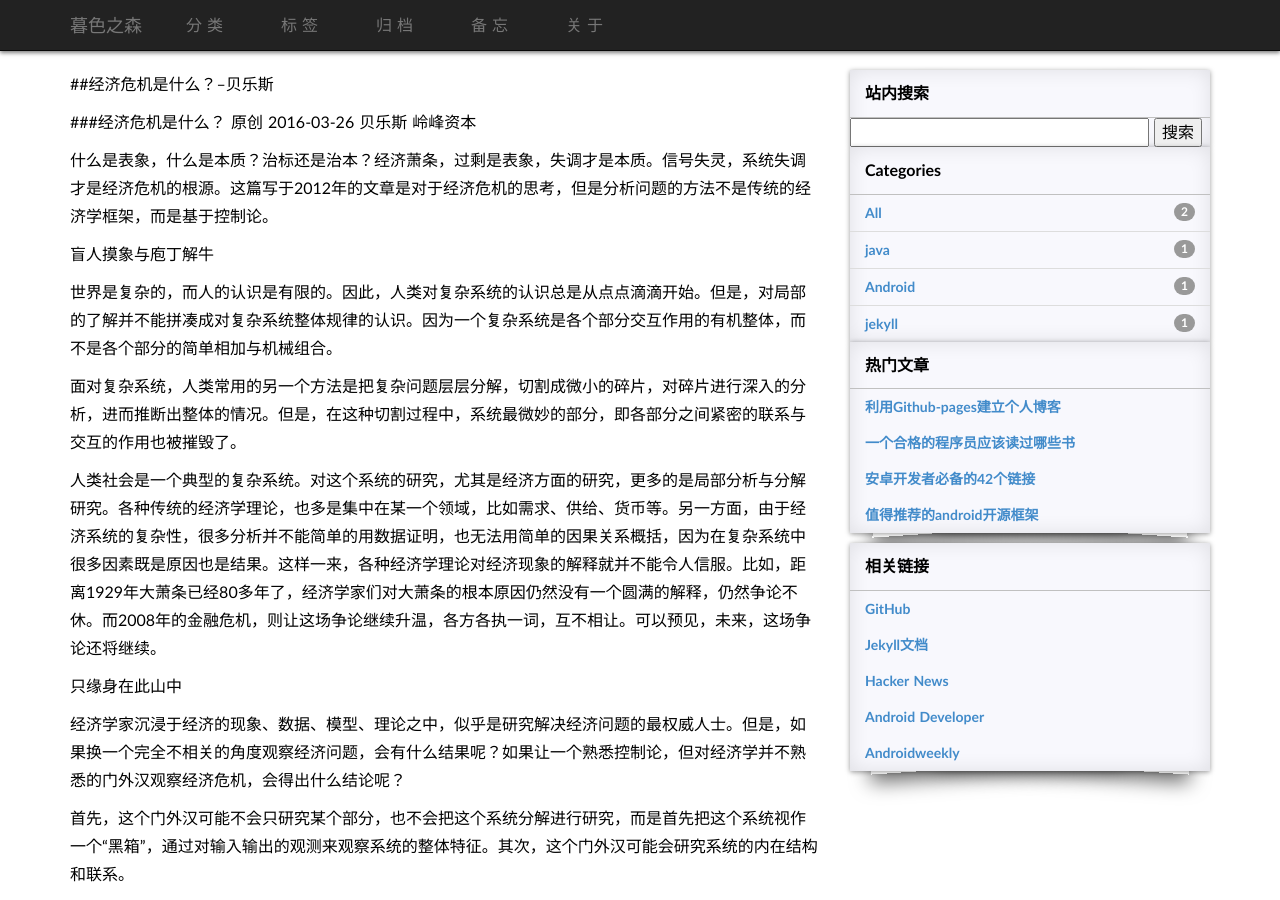
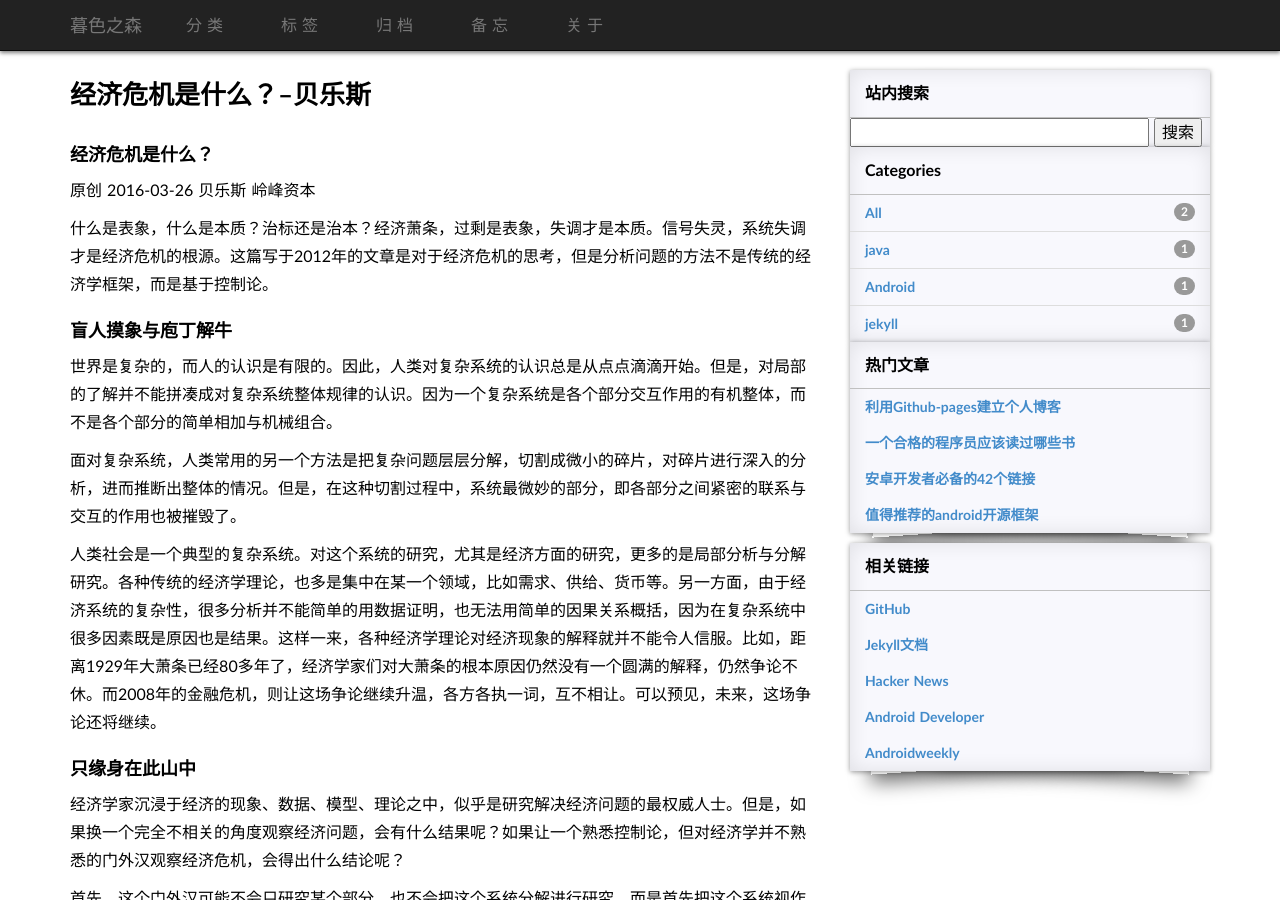
Before and after one commit to zhaoyan1994/timeMagician, a Jekyll site: the page built from faqs.md, in a window 1280 px wide and 900 px high. Built offline with Jekyll 4.4.1, drawn with Linux system fonts in a browser that asks for light colours; some web fonts are replaced; comment, search, counter and statistics services are not loaded.

Commit message:
2016-10-18-15:46

```diff
--- a/faqs.md
+++ b/faqs.md
@@ -2,15 +2,15 @@
 layout: default
 title: "备忘：Faqs"
 ---
-##经济危机是什么？--贝乐斯
+## 经济危机是什么？--贝乐斯
 
-###经济危机是什么？
+### 经济危机是什么？
 原创 2016-03-26 贝乐斯 岭峰资本
 
 什么是表象，什么是本质？治标还是治本？经济萧条，过剩是表象，失调才是本质。信号失灵，系统失调才是经济危机的根源。这篇写于2012年的文章是对于经济危机的思考，但是分析问题的方法不是传统的经济学框架，而是基于控制论。
 
 
-盲人摸象与庖丁解牛
+### 盲人摸象与庖丁解牛
 
 世界是复杂的，而人的认识是有限的。因此，人类对复杂系统的认识总是从点点滴滴开始。但是，对局部的了解并不能拼凑成对复杂系统整体规律的认识。因为一个复杂系统是各个部分交互作用的有机整体，而不是各个部分的简单相加与机械组合。
 
@@ -21,7 +21,7 @@ title: "备忘：Faqs"
 人类社会是一个典型的复杂系统。对这个系统的研究，尤其是经济方面的研究，更多的是局部分析与分解研究。各种传统的经济学理论，也多是集中在某一个领域，比如需求、供给、货币等。另一方面，由于经济系统的复杂性，很多分析并不能简单的用数据证明，也无法用简单的因果关系概括，因为在复杂系统中很多因素既是原因也是结果。这样一来，各种经济学理论对经济现象的解释就并不能令人信服。比如，距离1929年大萧条已经80多年了，经济学家们对大萧条的根本原因仍然没有一个圆满的解释，仍然争论不休。而2008年的金融危机，则让这场争论继续升温，各方各执一词，互不相让。可以预见，未来，这场争论还将继续。
 
 
-只缘身在此山中
+### 只缘身在此山中
 
 经济学家沉浸于经济的现象、数据、模型、理论之中，似乎是研究解决经济问题的最权威人士。但是，如果换一个完全不相关的角度观察经济问题，会有什么结果呢？如果让一个熟悉控制论，但对经济学并不熟悉的门外汉观察经济危机，会得出什么结论呢？
 
@@ -32,7 +32,7 @@ title: "备忘：Faqs"
 周期性发生的经济危机，从系统控制的角度看，是一种周期性的震荡。如果在没有外部输入扰动的情况下，一个系统进入周期性的震荡，那么这个系统很有可能存在正反馈。这种震荡来自于系统内在的结构，而不是输入输出的变化。那些强调系统某个参数变化（需求不足？供给过度？投资不足？信贷扩张？信用收缩？）造成整个系统震荡的说法是错误的。而主张切断所有反馈，改为开环计划控制的理论则更加有害。为了研究系统的周期震荡，必须研究系统的结构，找到系统内部的正反馈机制。
 
 
-正反馈与负反馈
+### 正反馈与负反馈
 
 什么是正反馈？唱卡拉OK时，把话筒放到扩音喇叭前，会听到一声刺耳的啸叫。这就是正反馈。输出反馈回输入，再由输入放大到输出。如此循环往复，不断震荡增加，直到系统崩溃。一个存在着强烈正反馈的系统，是不平衡、不稳定、不可持续的。从卡拉OK的啸叫到原子弹的爆炸，正反馈无处不在，是一种强大却不稳定的机制。
 
@@ -40,7 +40,7 @@ title: "备忘：Faqs"
 为了让一个系统稳定，就必须有负反馈调节。负反馈，顾名思义，输出反转后，反馈回输入，再由输入放大到输出。调节洗澡水的温度，热了加凉水，冷了加热水，这其实就是一种负反馈。存在着负反馈的系统容易稳定。从自然界到人造飞船，负反馈是不可缺少的控制系统的一部分。
 
 
-经济系统中的反馈
+### 经济系统中的反馈
 
 
 在市场经济的环境中，存在着类似负反馈的机制。当需求增加，价格上涨时，企业获得的利润增加，反过来增加购买原材料和雇佣更多人，增加供给。但供给增加后，价格有可能下跌，造成利润下降，企业只能减少原材料购买和人员的雇佣，减少供给，从而可能推动价格再次上涨。这样循环往复，不断调节。而企业家的作用就是预测未来，为这种负反馈的机制加入自适应的智能控制。而整个经济体系就是由无数个这种存在着自适应智能控制的负反馈机制的个体组成的。成本、价格、利润、利率等则是重要的反馈信号。
@@ -66,21 +66,21 @@ title: "备忘：Faqs"
 从控制论的角度看，经济危机并不神秘，只不过是一个复杂系统自组织过程中出现了强烈的正反馈，造成系统不稳定，产生了周期震荡。
 
 
-投资与消费
+### 投资与消费
 
 抛开经济学的定义，单纯从系统分析的角度看，投资更多靠的是信贷融资的金融系统，属于高增益回路。投资扩大产能，相当于增加了许多子系统的通道容量，有助于提高子系统的输出。而消费，如果没有大规模的消费信贷支持，靠的是收入和积蓄，属于实体经济的低增益回路，而且消费有可能减少储蓄，降低金融系统的正反馈作用。显而易见，投资更容易拉动GDP（从系统的角度看就是诸多输出节点的参数之和）。但是，长期依靠高增益的正反馈回路会加剧系统的不稳定性。只有投资与消费的平衡才能让系统更稳定。
 
 
-贫富分化
+### 贫富分化
 
 从系统分析的角度看，储蓄非常重要。输入给消费者的收入，可以流向储蓄，进入金融系统的高增益正反馈循环，也可以流向消费，进入实体经济的低增益回路，降低金融系统的正反馈作用。对系统的运行来说，消费与储蓄两者的区别非常大。只有大量的储蓄才能支撑金融系统的正反馈循环。一旦储蓄的流入下降，通过正反馈的放大作用，经济的震荡不可避免。由于富人的储蓄率远远高于穷人，为了维持高的储蓄率，就必须坚持贫富分化，让富人更富，穷人更穷。但是，这种贫富分化严重到了一定程度，对系统的破坏性也是显而易见的。从某种程度上看，这也是系统正反馈造成的内部不稳定。
 
 
-央行的作用
+### 央行的作用
 
 央行的一个重要作用就是控制通胀。但是，如果只观测与消费者接近的参数，如CPI，会不可避免的造成超调。因为CPI反映的是下游的参数指标，具有滞后性。央行用一个对局部滞后变量的观测去控制整个系统，而且这个系统的时滞又很严重，这必然导致超调，人为增加系统的波动。
 
-预测危机
+### 预测危机
 
 从系统的角度看，正反馈造成的周期震荡完全可以预测。因此经济危机这种典型的周期震荡是可预测的。但关键在于找到合适的观测参数。在一个存在正反馈的自组织的复杂系统中，经常能观察到LPPL(Log-Periodic Power Law)（对数周期性幂律）特征的信号。这种信号是复杂系统存在层级分型结构和正反馈的标志性特征。对于经济系统，我认为M2可以作为一个很好的预测信号。从中国过去10年的M2增长中，已经可以发现典型的LPPL信号，其数学奇点也可以预测。从数学上看，系统在数学奇点处发生重大改变的概率最大。因此，观测M2的超指数增长可以定量预测经济危机发生概率最大的时点。从定性上看，经济危机的几个典型前兆是：贫富分化、货币膨胀、杠杆增加。这些都是维持系统正反馈的重要条件，同时也是系统正反馈的重要特征。
 
```
